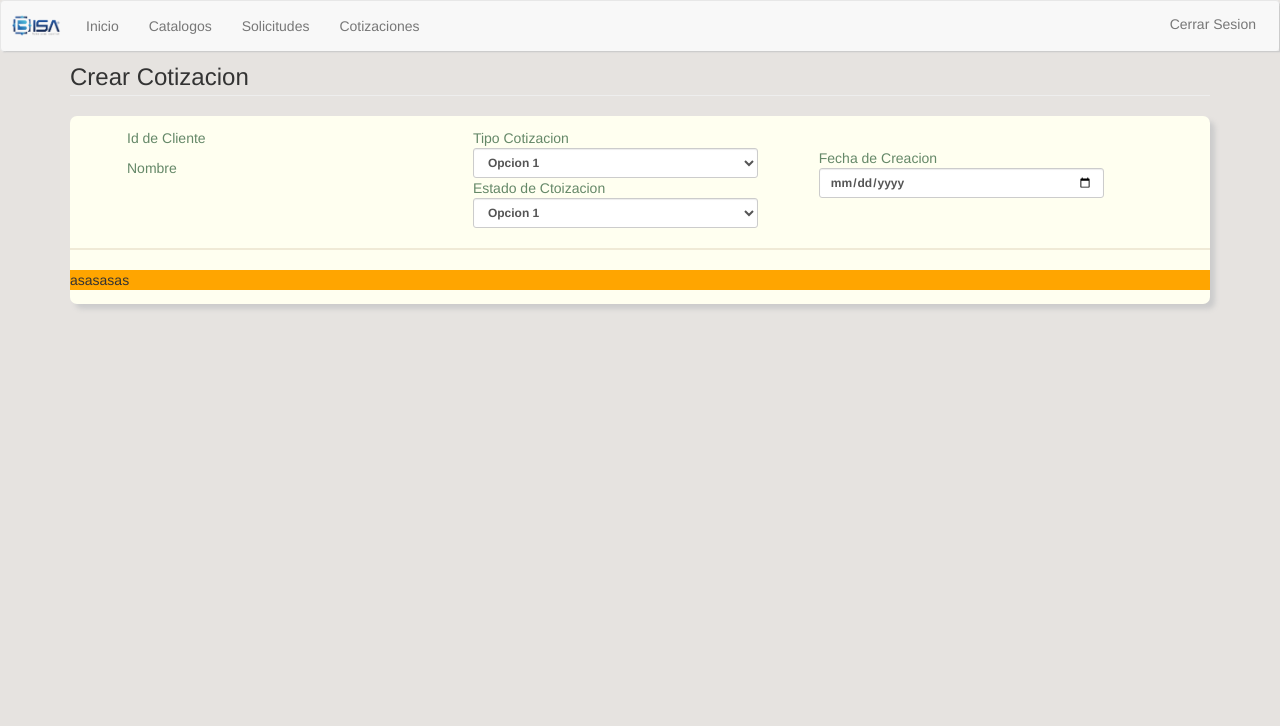
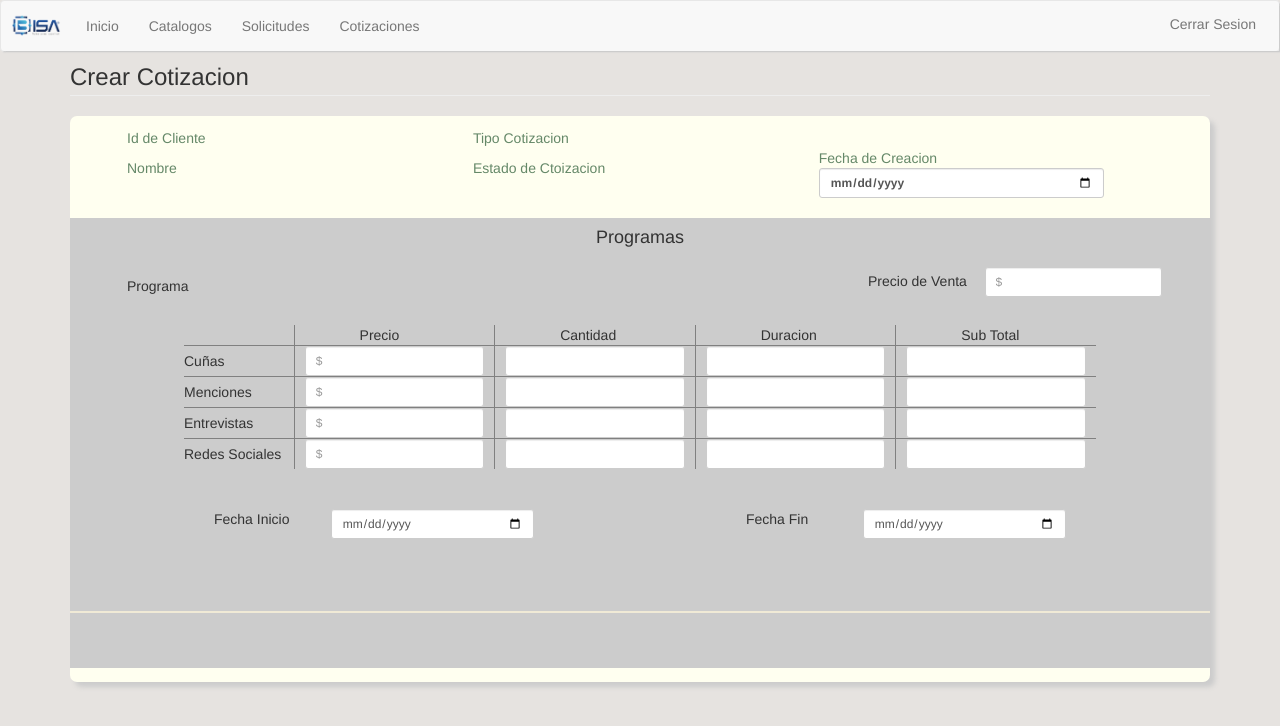
Before and after one commit to byronpenna/radiostereo, a CodeIgniter app: the page made by application/views/cotizacion/crearCotizacion.php in a window 1280 px wide. Shown: the top 726 px of the page. Run offline with CodeIgniter, Linux system fonts and the light colour scheme; data that the repository does not hold is empty.

Commit message:
cotizacion
diseño de cotizacion y funcionalidad

```diff
--- a/application/views/ListaClientes/clientes.php
+++ b/application/views/ListaClientes/clientes.php
@@ -12,7 +12,6 @@
             <div class="panel-heading">
                 <h3 class="panel-title">Clientes</h3>
                 <div class="pull-right">
-                    <!--<button class="btn btn-default btn-xs btn-filter"><span class="glyphicon glyphicon-filter"></span> Filtro</button>!-->
                 </div>
             </div>
             <table class="table" >
--- a/application/views/catalogosv/catalogosv.php
+++ b/application/views/catalogosv/catalogosv.php
@@ -1,8 +1,7 @@
 <!DOCTYPE HTML>
 <html lang="Es">
 <head>
-	<?php $this->load->view("estructura/head.php"); ?>
-	<script type="text/javascript" src=<?php echo "'".base_url("resources/js/jquery-1.11.1.min.js")."'" ?> ></script>
+	<script src="<?php echo base_url('resources/js/jquery-1.11.1.min.js')?>" type="text/javascript" charset="utf-8"></script>
 	<!-- <script type="text/javascript" src=<?php echo "'".base_url("resources/page/catalogosv/js/funtion.php")."'";?> > </script>-->
 	<!--<script type="text/javascript" src=<?php echo "'".base_url("resources/page/catalogosv/js/script.php")."'";?> > </script>-->
 	<script type="text/javascript">
--- a/application/views/cotizacion/crearCotizacion.php
+++ b/application/views/cotizacion/crearCotizacion.php
@@ -5,9 +5,14 @@
 		$this->load->view("estructura/head.php");
 		$this->load->view("estructura/menu.php");
 	?>
+    <style type="text/css" media="screen">
+        body{
+            margin-bottom:20px;
+        }
+    </style>
 </head>
 <body>
-	<div class="container" id="contenedorClientes">
+	<section class="container" id="contenedorClientes">
     <h3>Crear Cotizacion</h3>
     <hr id="hr">
     	<section id="mainCot">
@@ -18,27 +23,88 @@
     			</article>
     			<article>
     				<p>Tipo Cotizacion <span>
-    					<select name="" class="form-control input-sm">
-    						<option value="">Opcion 1</option>
-    						<option value="">Opcion 2</option>
-    					</select>
+                        <?php echo $TipoCot; ?>
     				</span></p>
     				<p>Estado de Ctoizacion <span>
-    					<select name="" class="form-control input-sm">
-    						<option value="">Opcion 1</option>
-    						<option value="">Opcion 2</option>
-    					</select>
+    					<?php echo $EstadoCot; ?>
     				</span></p>
     			</article>
     			<article>
     				<p><br>Fecha de Creacion <span> <input type="date" name="" class="form-control input-sm"></span></p>
     			</article>
     		</article>
-    		<hr>
-			<article id="contCotSer">
-				asasasas
-			</article>
+			<section id="contCotSer">
+                <h4 class="text-center">Programas</h4>
+				<article id="conProgra">
+                    <article class="titleAddCot"><span>Programa </span><span><?php echo $Prog;?></span></article>
+                    <article class="contPVenta"><span>Precio de Venta </span><span><input type="text" name="pventa" value="" placeholder="$" class="form-control input-sm" required></span></article>
+                    <article class="cuerpo">
+                        <table border=0 width="100%" rules="all">
+                            <tr>
+                                <td></td>
+                                <td><p>Precio</p></td>
+                                <td><p>Cantidad</p></td>
+                                <td><p>Duracion</p></td>
+                                <td><p>Sub Total</p></td>
+                            </tr>
+                            <tr>
+                                <td>Cuñas</td>
+                                <td><input type="text" name="" value="" class="form-control input-sm inAddCot" placeholder="$"></td>
+                                <td><input type="text" name="" value="" class="form-control input-sm inAddCot"></td>
+                                <td><input type="text" name="" value="" class="form-control input-sm inAddCot"></td>
+                                <td><input type="text" name="" value="" class="form-control input-sm inAddCot"></td>
+                            </tr>
+                            <tr>
+                                <td>Menciones</td>
+                                <td><input type="text" name="" value="" class="form-control input-sm inAddCot" placeholder="$"></td>
+                                <td><input type="text" name="" value="" class="form-control input-sm inAddCot"></td>
+                                <td><input type="text" name="" value="" class="form-control input-sm inAddCot"></td>
+                                <td><input type="text" name="" value="" class="form-control input-sm inAddCot"></td>
+                            </tr>
+                            <tr>
+                                <td>Entrevistas</td>
+                                <td><input type="text" name="" value="" class="form-control input-sm inAddCot" placeholder="$"></td>
+                                <td><input type="text" name="" value="" class="form-control input-sm inAddCot"></td>
+                                <td><input type="text" name="" value="" class="form-control input-sm inAddCot"></td>
+                                <td><input type="text" name="" value="" class="form-control input-sm inAddCot"></td>
+                            </tr>
+                            <tr>
+                                <td>Redes Sociales</td>
+                                <td><input type="text" name="" value="" class="form-control input-sm inAddCot" placeholder="$"></td>
+                                <td><input type="text" name="" value="" class="form-control input-sm inAddCot"></td>
+                                <td><input type="text" name="" value="" class="form-control input-sm inAddCot"></td>
+                                <td><input type="text" name="" value="" class="form-control input-sm inAddCot"></td>
+                            </tr>
+                        </table>
+                        <article class="col-lg-5 fechasFooter">
+                            <article class="fechaInicio">
+                                <article class="col-lg-4">
+                                    <span>Fecha Inicio </span>
+                                </article>
+                                <article class="col-lg-8">
+                                    <span>
+                                    <input type="date" name="pventa" value="" placeholder="$" class="form-control input-sm" required>
+                                </span>
+                                </article>
+                            </article>
+                        </article>
+                    <article class="col-lg-offset-2 col-lg-5 fechasFooter">
+                        <article class="fechaFin" >
+                            <article class="col-lg-4">
+                                <span >Fecha Fin </span>
+                            </article>
+                            <article class="col-lg-8">
+                                <span>
+                                <input type="date" name="pventa" value="" placeholder="$" class="form-control input-sm" required>
+                            </span>
+                            </article>
+                        </article>
+                    </article>
+                    </article>
+                </article>
+                <hr>
+			</section>
     	</section>
-    </div>
+    </section>
 </body>
 </html>
--- a/resources/css/estilo.css
+++ b/resources/css/estilo.css
@@ -1,21 +1,12 @@
-/*
-Credits:
-Code snippet by @maridlcrmn (Follow me on Twitter)
-Images by Nike.com (http://www.nike.com/us/en_us/)
-Logo by Sneaker-mission.com (http://www.sneaker-mission.com/)
-*/
-
 body{
 	background:rgba(133,118,102,0.2);
 }
-
 .navbar-brand {
   width: 70px;
   height: 50px;
   background: url('../imagenes/logo.png') no-repeat center center;
   background-size: 50px;
 }
-
 .nav-tabs {
   display: inline-block;
   border-bottom: none;
@@ -31,7 +22,6 @@ body{
   border: none;
   border-radius: 0;
 }
-
 .nav-list { border-bottom: 1px solid #eee; }
 .nav-list > li {
   padding: 20px 15px 15px;
@@ -44,17 +34,9 @@ body{
   font-weight: bold;
   text-transform: uppercase;
 }
-
-.mega-dropdown { position: static !important; }
-.mega-dropdown-menu {
-  padding: 20px 15px 15px;
-  text-align: center;
-  width: 100%;
-}
 #menuc{
 	box-shadow: 1.5px 1.5px 1.5px #CCCCCC;
 }
-
 .form-signin input[type="text"] {
         margin-bottom: 5px;
         border-bottom-left-radius: 0;
@@ -271,8 +253,11 @@ text-decoration:none;
   border: 1px solid rgba(240,234,214,1);
 }
 #contCotSer{
-  background: orange;
+  background: #CCCCCC;
   width: 100%;
+  height:450px;
+  padding-top:0.5px;
+  margin-top:20px;
 }
 #msj{
   color:rgb(212,73,66);
@@ -281,3 +266,49 @@ text-decoration:none;
   text-decoration: none;
   margin-top:10px;
 }
+.titleAddCot{
+  width:21%;
+  margin:2em;
+  margin-left:5%;
+}
+.titleAddCot span{
+  display: inline-block;
+}
+.titleAddCot select{
+  margin-left:10%;
+}
+#conProgra{
+  height:70%;
+}
+.contPVenta{
+  width:26%;
+  margin:2em;
+  margin-left:70%;
+  margin-top:-5%;
+  vertical-align:top;
+}
+.contPVenta span{
+  display: inline-block;
+}
+.contPVenta input[type="text"]{
+  margin-left:10%;
+}
+.cuerpo{
+  width: 80%;
+  margin: auto;
+  padding: auto;
+  height: auto;
+}
+.inAddCot{
+  width: 90%;
+  margin:auto;
+  padding:auto;
+}
+.cuerpo p{
+  margin:auto;
+  padding:auto;
+  width:35%;
+}
+.fechasFooter{
+  margin-top:40px;
+}
```
Also changed, not shown: application/controllers/cotizacion/cotizacion.php (+4 -3 lines), application/models/cotizacionm/cotizacionm.php (+67 -0 lines).
